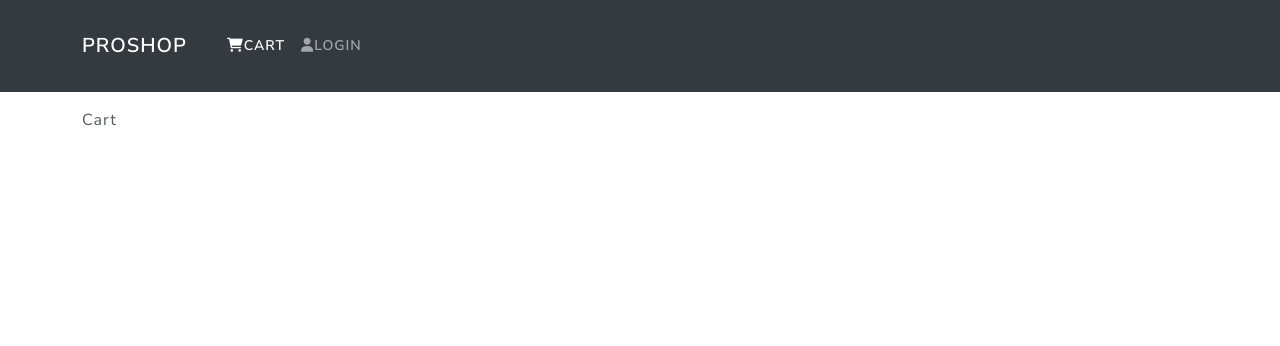
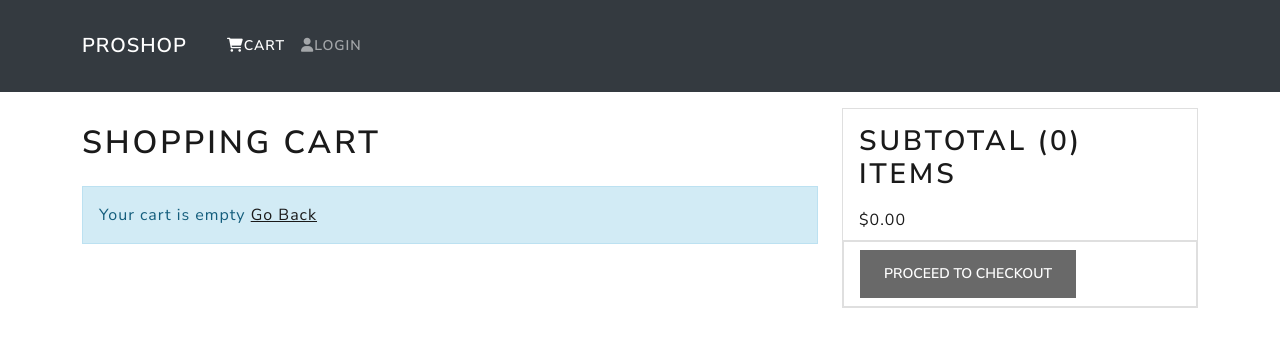
Before and after one commit to rownok35/Ecommerce-with-Django-and-React, a React (Create React App) app: page /cart in a window 1280 px wide. Shown: the top 346 px of the page. Built offline with nearby package versions, Linux system fonts and the light colour scheme.

Commit message:
section 5:Creating Cart Screen

```diff
--- a/src/screens/CartScreen.js
+++ b/src/screens/CartScreen.js
@@ -21,7 +21,7 @@
 
 function CartScreen() {
   const { id } = useParams();
-  const location = useLocation();
+  const location = useLocation(); //prevision version used it as a location prop
   const qty = location.search ? Number(location.search.split("=")[1]) : 1; //qty stands for quantity
 
   const dispatch = useDispatch();
@@ -36,7 +36,101 @@
     }
   }, [dispatch, id, qty]);
 
-  return <div>Cart</div>;
+  const removeFromCartHandler = (id) => {
+    // dispatch(removeFromCart(id))
+  };
+
+  let navigate = useNavigate();
+
+  const checkoutHandler = () => {
+    // history.push('/login?redirect=shipping')
+    navigate("/login?redirect=shipping");
+  };
+
+  return (
+    <Row>
+      <Col md={8}>
+        <h1>Shopping Cart</h1>
+        {cartItems.length === 0 ? (
+          <Message variant="info">
+            Your cart is empty <Link to="/">Go Back</Link>
+          </Message>
+        ) : (
+          <ListGroup variant="flush">
+            {cartItems.map((item) => (
+              <ListGroup.Item key={item.product}>
+                <Row>
+                  <Col md={2}>
+                    <Image src={item.image} alt={item.name} fluid rounded />
+                  </Col>
+                  <Col md={3}>
+                    <Link to={`/product/${item.product}`}>{item.name}</Link>
+                  </Col>
+
+                  <Col md={2}>${item.price}</Col>
+
+                  <Col md={3}>
+                    <Form.Control
+                      as="select"
+                      value={item.qty}
+                      onChange={(e) =>
+                        dispatch(
+                          addToCart(item.product, Number(e.target.value))
+                        )
+                      }
+                    >
+                      {[...Array(item.countInStock).keys()].map((x) => (
+                        <option key={x + 1} value={x + 1}>
+                          {x + 1}
+                        </option>
+                      ))}
+                    </Form.Control>
+                  </Col>
+
+                  <Col md={1}>
+                    <Button
+                      type="button"
+                      variant="light"
+                      onClick={() => removeFromCartHandler(item.product)}
+                    >
+                      <i className="fas fa-trash"></i>
+                    </Button>
+                  </Col>
+                </Row>
+              </ListGroup.Item>
+            ))}
+          </ListGroup>
+        )}
+      </Col>
+      <Col md={4}>
+        <Card>
+          <ListGroup variant="flush">
+            <ListGroup.Item>
+              <h2>
+                Subtotal ({cartItems.reduce((acc, item) => acc + item.qty, 0)})
+                items
+              </h2>
+              $
+              {cartItems
+                .reduce((acc, item) => acc + item.qty * item.price, 0)
+                .toFixed(2)}
+            </ListGroup.Item>
+          </ListGroup>
+
+          <ListGroup.Item>
+            <Button
+              type="button"
+              className="btn-block"
+              disabled={cartItems.length === 0}
+              onClick={checkoutHandler}
+            >
+              Proceed To Checkout
+            </Button>
+          </ListGroup.Item>
+        </Card>
+      </Col>
+    </Row>
+  );
 }
 
 export default CartScreen;
```
